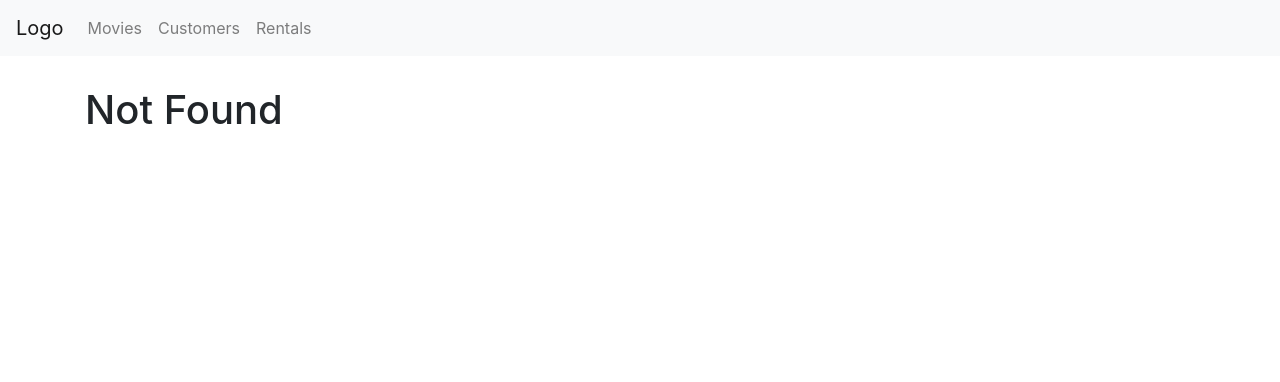
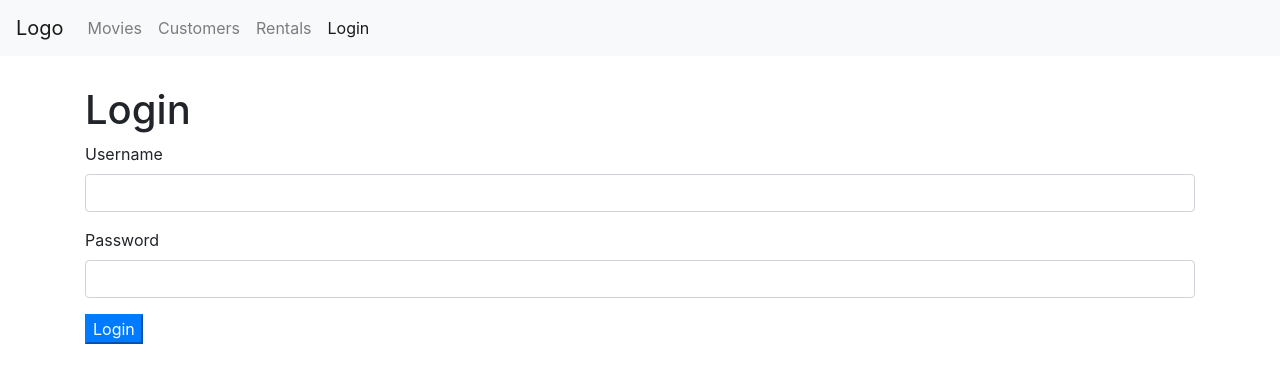
Before and after one commit to Ramonkos/movies, a React (Create React App) app: page /login in a window 1280 px wide. Before the commit this address led to /not-found. Shown: the top 382 px of the page. Built offline with nearby package versions, Linux system fonts and the light colour scheme.

Commit message:
create login form

```diff
--- a/package.json
+++ b/package.json
@@ -6,8 +6,9 @@
     "@testing-library/jest-dom": "^4.2.4",
     "@testing-library/react": "^9.5.0",
     "@testing-library/user-event": "^7.2.1",
-    "bootstrap": "^4.1.1",
+    "bootstrap": "^4.5.2",
     "font-awesome": "^4.7.0",
+    "joi-browser": "^13.4.0",
     "lodash": "^4.17.20",
     "prop-types": "^15.7.2",
     "react": "^16.13.1",
--- a/src/App.js
+++ b/src/App.js
@@ -2,6 +2,7 @@
 import { Redirect, Route, Switch } from 'react-router-dom';
 
 import MainNav from './components/MainNav';
+import LoginForm from './components/LoginForm'
 import Customers from './components/Customers';
 import Rentals from './components/Rentals';
 import Movies from './components/Movies';
@@ -16,6 +17,7 @@
 			<MainNav />
 			<main className='container'>
 				<Switch>
+					<Route path='/login' component={LoginForm} />
 					<Route path='/movies/:id' component={MovieForm} />
 					<Route path='/movies' component={Movies} />
 					<Route path='/customers' component={Customers} />
--- /dev/null
+++ b/src/components/LoginForm.jsx
@@ -0,0 +1,35 @@
+import React from 'react';
+import Joi from 'joi-browser';
+import Form from './common/Form';
+
+class LoginForm extends Form {
+	state = {
+		data: { username: '', password: '' },
+		errors: {},
+	};
+
+	schema = {
+		username: Joi.string().required().label('Username'),
+		password: Joi.string().required().label('Password'),
+	};
+
+	doSubmit = () => {
+		// call server
+		console.log('submitted');
+	};
+
+	render() {
+		return (
+			<>
+				<h1>Login</h1>
+				<form onSubmit={this.handleSubmit}>
+					{this.renderInput('username', 'Username')}
+					{this.renderInput('password', 'Password', 'password')}
+					{this.renderButton('Login')}
+				</form>
+			</>
+		);
+	}
+}
+
+export default LoginForm;
--- a/src/components/MainNav.jsx
+++ b/src/components/MainNav.jsx
@@ -35,6 +35,11 @@
 							Rentals
 						</NavLink>
 					</li>
+					<li className='nav-item'>
+						<NavLink className='nav-link' to='/login'>
+							Login
+						</NavLink>
+					</li>
 				</ul>
 			</div>
 		</nav>
--- /dev/null
+++ b/src/components/common/Form.jsx
@@ -0,0 +1,78 @@
+import React, { Component } from 'react';
+import Joi from 'joi-browser';
+import Input from './Input';
+
+class Form extends Component {
+	state = {
+		data: {},
+		errors: {},
+	};
+
+	validate = () => {
+		const options = { abortEarly: false };
+		const { error } = Joi.validate(this.state.data, this.schema, options);
+
+		if (!error) return null;
+		const errors = {};
+
+		for (let element of error.details) {
+			errors[element.path[0]] = element.message;
+		}
+		return errors;
+	};
+
+	validateProperty = ({ name, value }) => {
+		const obj = { [name]: value };
+		const schema = { [name]: this.schema[name] };
+		const { error } = Joi.validate(obj, schema);
+		return error ? error.details[0].message : null;
+	};
+
+	handleSubmit = (e) => {
+		e.preventDefault();
+
+		const errors = this.validate();
+		this.setState({ errors: errors || {} });
+		if (errors) return;
+
+		this.doSubmit();
+	};
+
+	handleChange = ({ currentTarget: input }) => {
+		const errors = { ...this.state.errors };
+		const errorMessage = this.validateProperty(input);
+		if (errorMessage) {
+			errors[input.name] = errorMessage;
+		} else delete errors[input.name];
+
+		const data = { ...this.state.data };
+		data[input.name] = input.value;
+
+		this.setState({ data, errors });
+	};
+
+	renderButton(label) {
+		return (
+			<button disabled={this.validate()} className='btn-primary clickable'>
+				{label}
+			</button>
+		);
+	}
+
+	renderInput(name, label, type = 'text') {
+		const { data, errors } = this.state;
+
+		return (
+			<Input
+				name={name}
+				value={data[name]}
+				label={label}
+				onChange={this.handleChange}
+				type={type}
+				error={errors[name]}
+			/>
+		);
+	}
+}
+
+export default Form;
--- /dev/null
+++ b/src/components/common/Input.jsx
@@ -0,0 +1,18 @@
+import React from 'react';
+
+const Input = ({ name, label, error, ...rest }) => {
+	return (
+		<div className='form-group'>
+			<label htmlFor={name}>{label}</label>
+			<input
+				{...rest}
+				id={name}
+				name={name}
+				className='form-control'
+			/>
+			{error && <div className='alert alert-danger'>{error}</div>}
+		</div>
+	);
+};
+
+export default Input;
```
Also changed, not shown: 1 other file (tests, documents, lock files or other folders).
